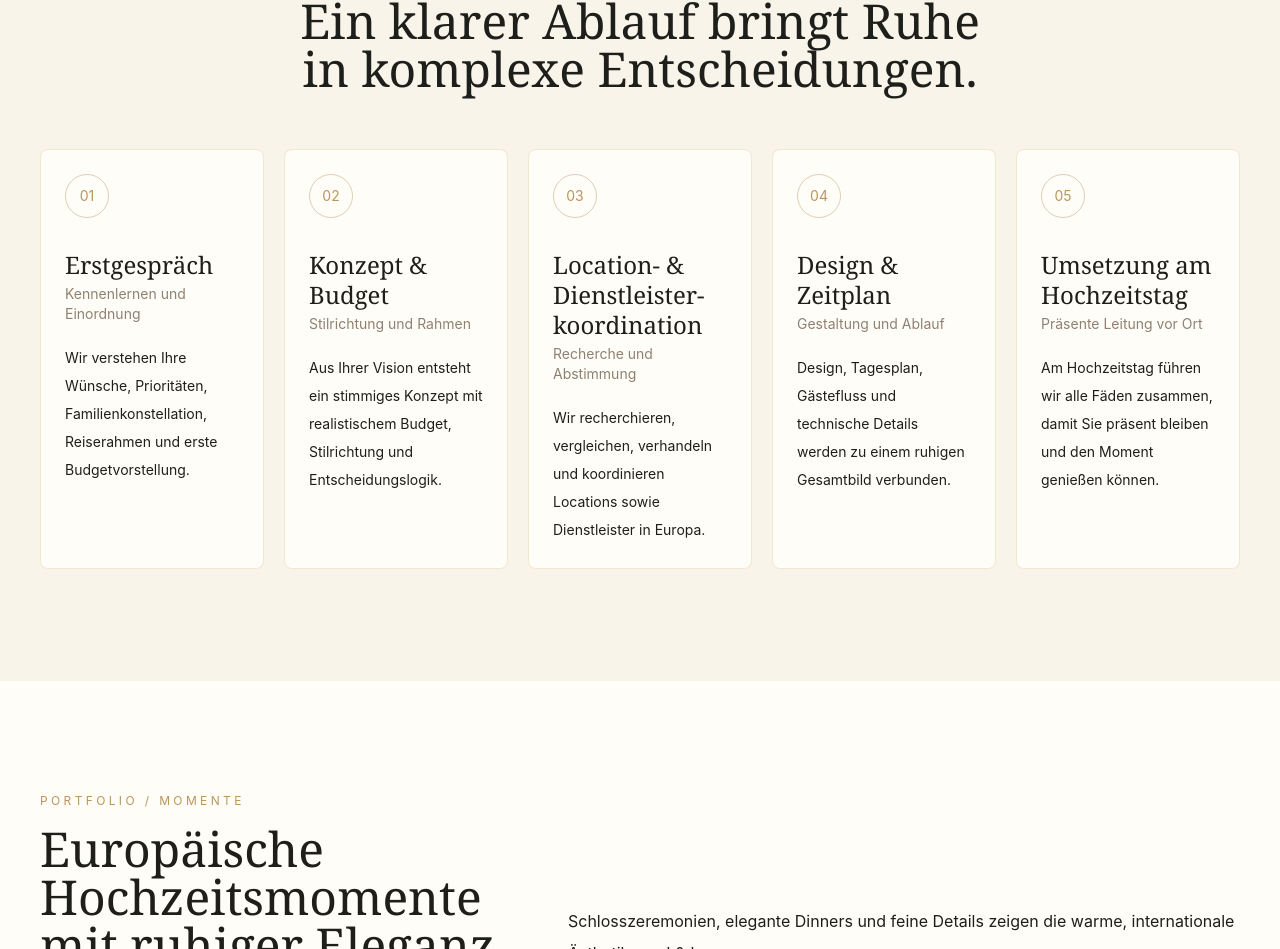
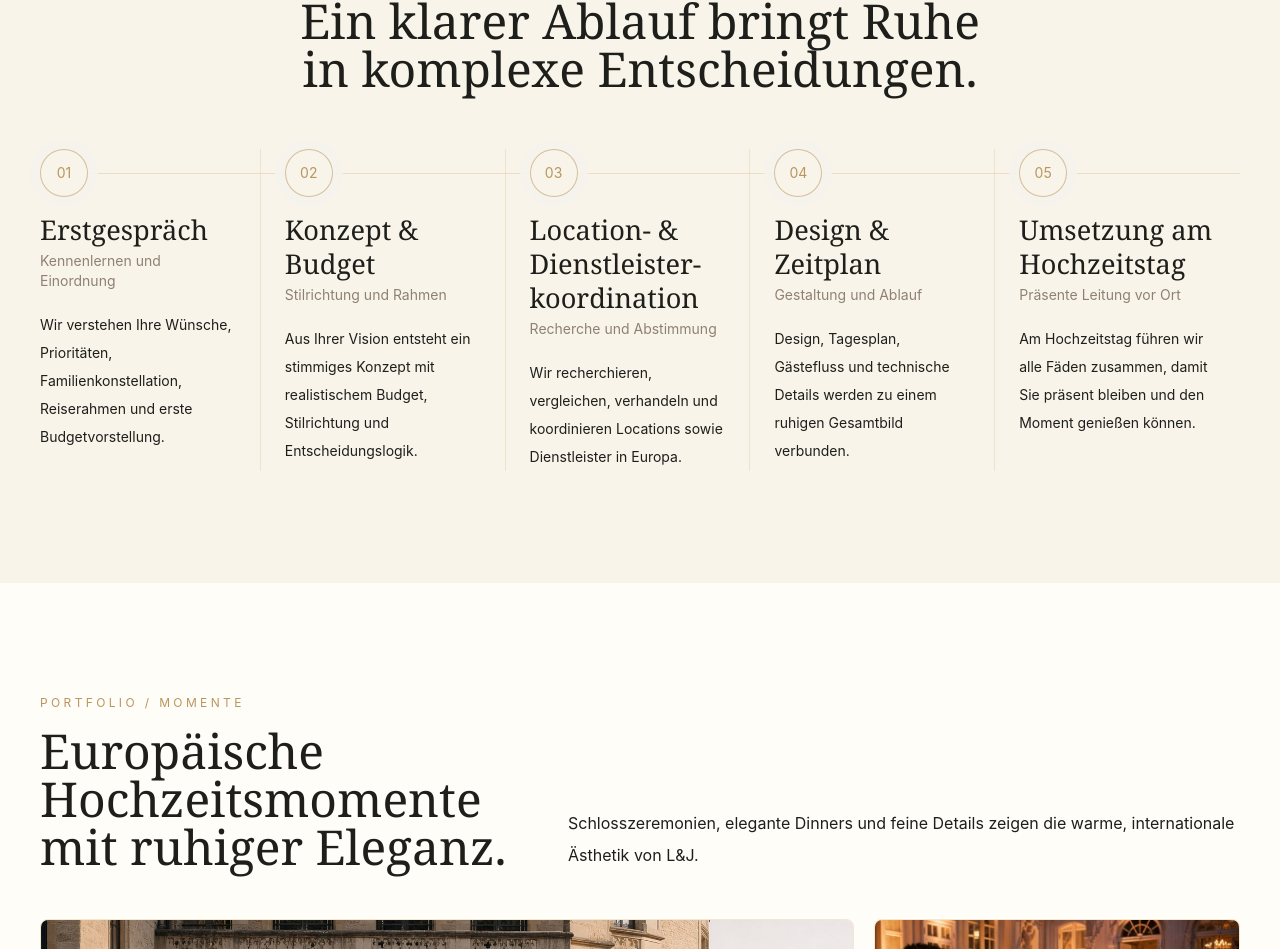
Before and after one commit to zqcheng666-ops/l-j-wedding-planner, a Next.js app: page / in a window 1280 px wide. Shown: the part 3373-4322 px from the top of the page. Built offline with nearby package versions, Linux system fonts and the light colour scheme.

Commit message:
Update LandingPage.tsx
Refine process section into editorial timeline

```diff
--- a/src/components/LandingPage.tsx
+++ b/src/components/LandingPage.tsx
@@ -146,17 +146,26 @@ export function LandingPage({ dictionary, locale }: LandingPageProps) {
         <section id="process" className="scroll-mt-24 bg-ivory py-20 sm:py-28">
           <div className="mx-auto max-w-7xl px-5 sm:px-8 lg:px-10">
             <SectionHeader eyebrow={dictionary.process.eyebrow} title={dictionary.process.title} />
-            <div className="mt-14 grid gap-5 lg:grid-cols-5">
+            <div className="relative mt-14">
+              <div
+                className="absolute bottom-3 left-[1.45rem] top-3 w-px bg-champagne/75 lg:bottom-auto lg:left-0 lg:right-0 lg:top-6 lg:h-px lg:w-auto"
+                aria-hidden="true"
+              />
+              <div className="relative grid gap-8 lg:grid-cols-5 lg:gap-6">
               {dictionary.process.steps.map((step, index) => (
-                <article key={step.title} className="relative rounded-lg border border-champagne/55 bg-warm-white p-6">
-                  <div className="mb-8 flex h-11 w-11 items-center justify-center rounded-full border border-soft-gold/45 text-sm text-soft-gold">
+                <article
+                  key={step.title}
+                  className="relative border-b border-champagne/55 pb-8 pl-16 last:border-b-0 lg:border-b-0 lg:border-r lg:pb-0 lg:pl-0 lg:pr-6 lg:pt-16 lg:last:border-r-0"
+                >
+                  <div className="absolute left-0 top-0 flex h-12 w-12 items-center justify-center rounded-full border border-soft-gold/55 bg-ivory text-sm text-soft-gold shadow-[0_0_0_10px_rgba(247,244,238,0.92)] lg:top-0">
                     {String(index + 1).padStart(2, "0")}
                   </div>
-                  <h3 className="font-display text-2xl leading-tight text-charcoal">{step.title}</h3>
+                  <h3 className="font-display text-3xl leading-tight text-charcoal lg:text-[1.7rem]">{step.title}</h3>
                   <p className="mt-1 text-sm text-taupe">{step.label}</p>
-                  <p className="mt-5 text-sm leading-7 text-charcoal-soft/78">{step.description}</p>
+                  <p className="mt-5 text-sm leading-7 text-charcoal-soft/78 lg:max-w-[15rem]">{step.description}</p>
                 </article>
               ))}
+              </div>
             </div>
           </div>
         </section>
```
